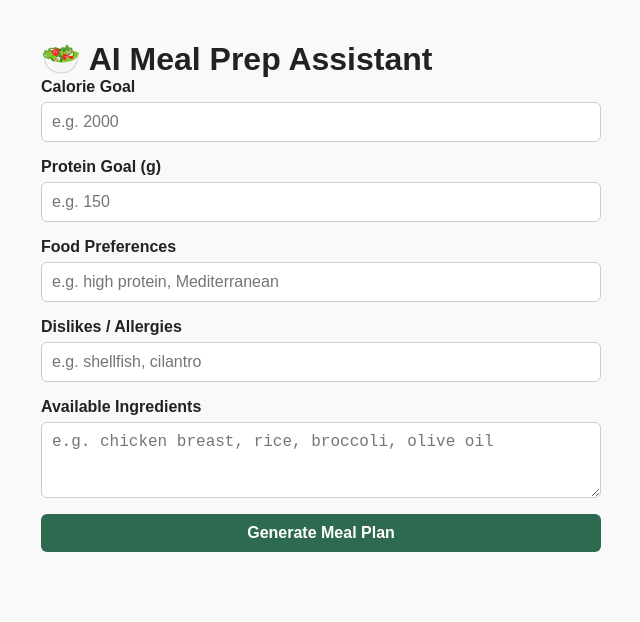
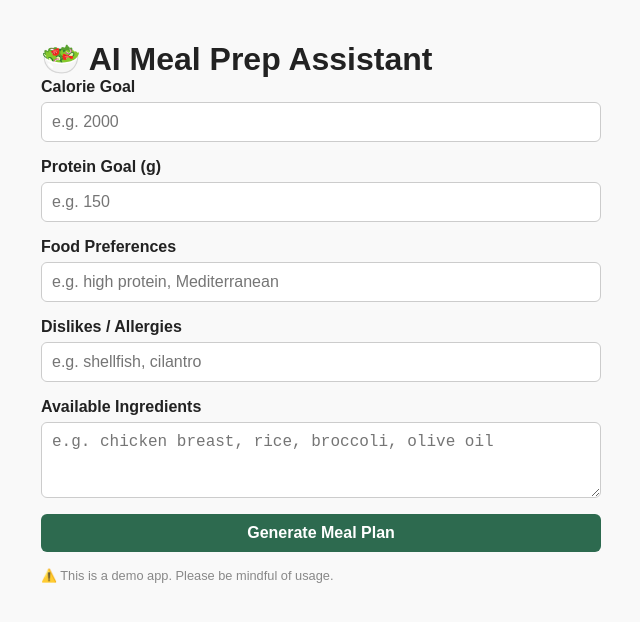
Before and after one commit to chari20/meal-prep-assistant, a React (Vite) app in the folder client/: page / in a window 1280 px wide. Shown: the top 622 px of the page, without its empty margins (319-959 px from the left). Built offline with nearby package versions, Linux system fonts and the light colour scheme.

Commit message:
feat: rate limit

```diff
--- a/client/src/App.jsx
+++ b/client/src/App.jsx
@@ -75,6 +75,9 @@ function App() {
           <p>⏳ Generating your meal plan...</p>
         </div>
       )}
+      <p style={{ fontSize: "0.8rem", color: "#888", marginTop: "8px" }}>
+        ⚠️ This is a demo app. Please be mindful of usage.
+      </p>
     </div>
   )
 }
```
